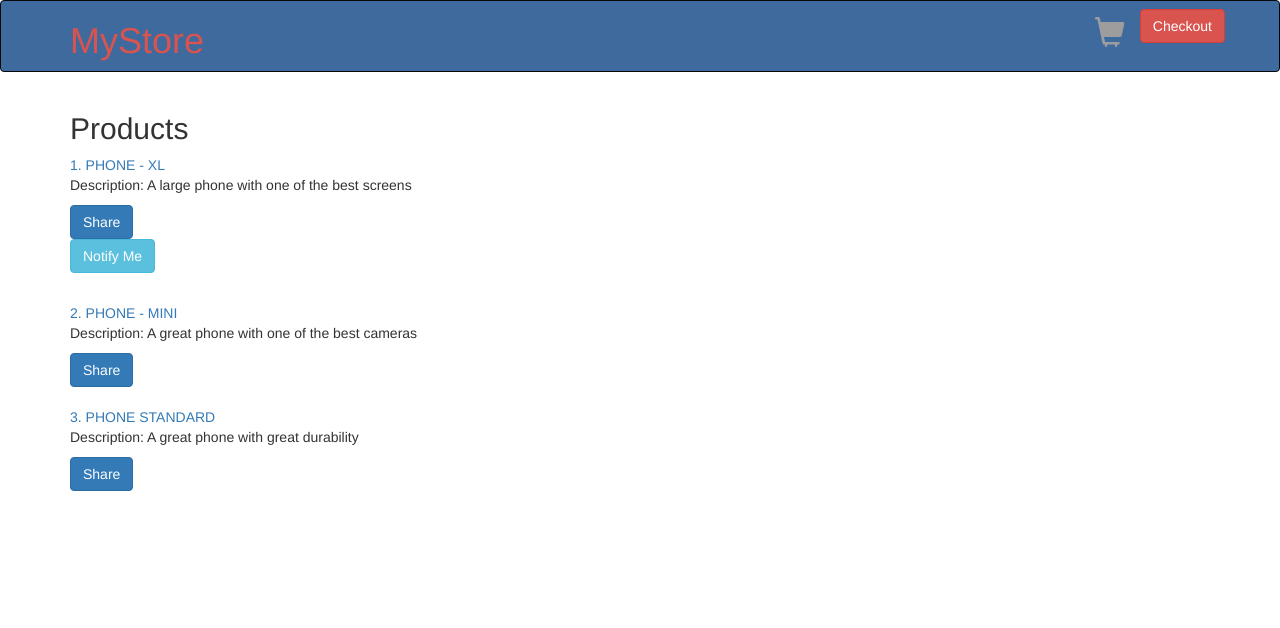
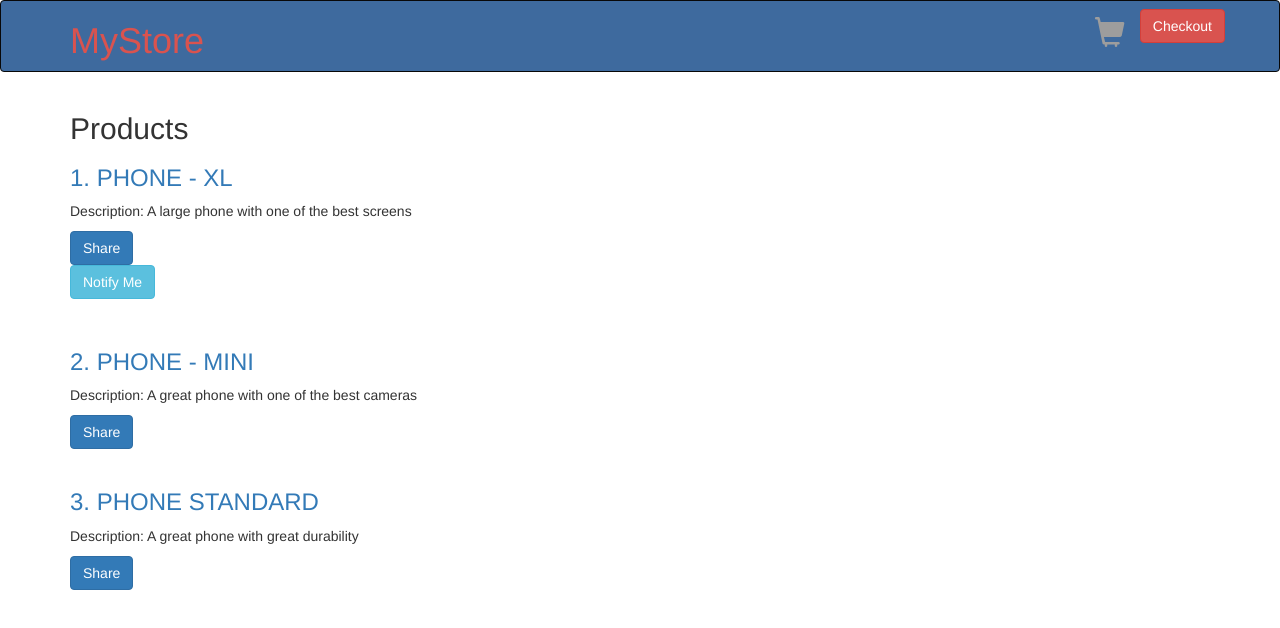
Before and after one commit to Chaitanya150895/mystore, an Angular app: page / in a window 1280 px wide. Shown: the top 628 px of the page. Built offline with nearby package versions, Linux system fonts and the light colour scheme.

Commit message:
title style changed

```diff
--- a/src/app/product-list/product-list.component.html
+++ b/src/app/product-list/product-list.component.html
@@ -3,9 +3,9 @@
 
   <div *ngFor="let product of products">
 
-    <a [title]="product.name + ' details'">
+   <h3> <a [title]="product.name + ' details'">
       {{ product.name }}
-    </a>
+    </a></h3>
 
     <p *ngIf="product.description">
       Description: {{ product.description }}
```
